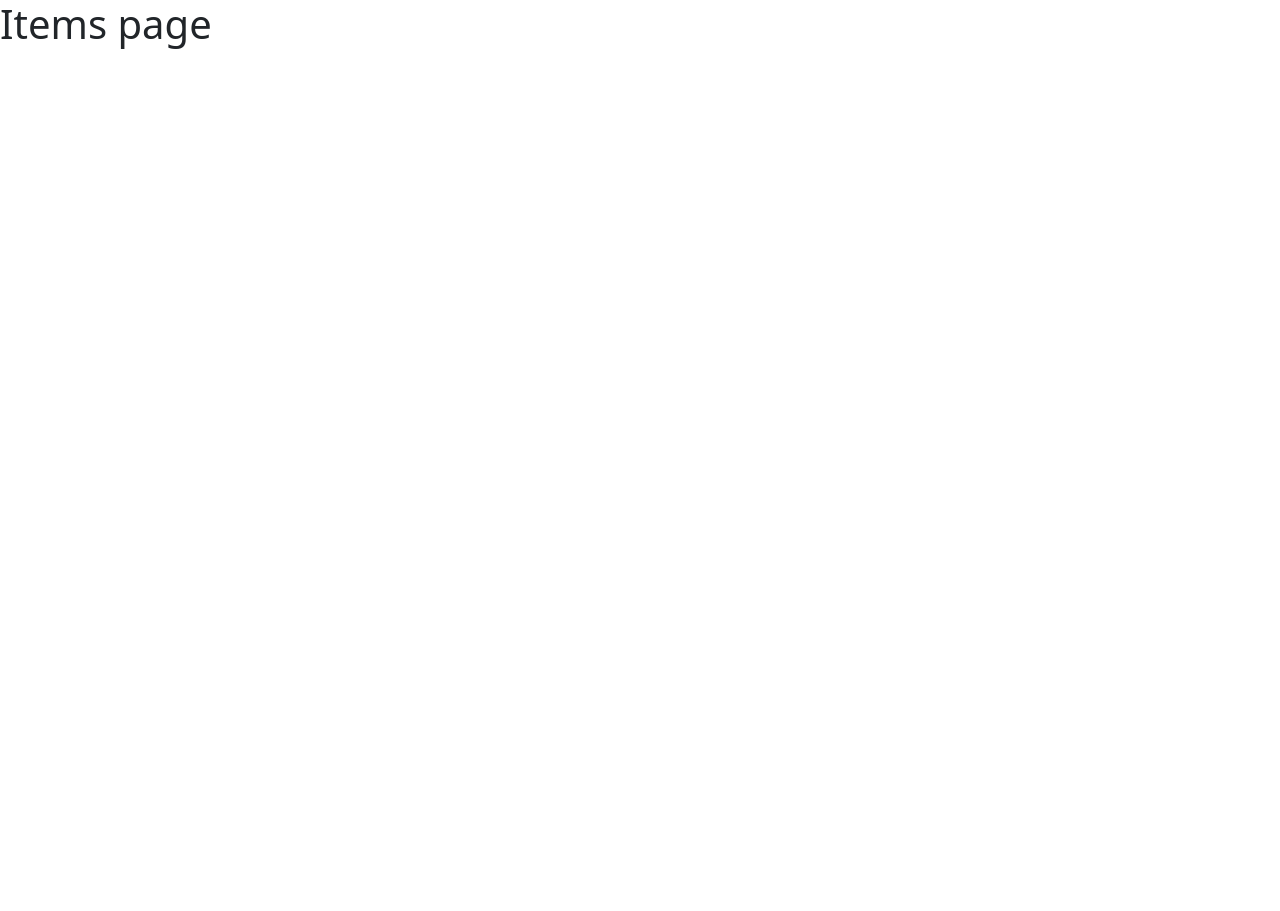
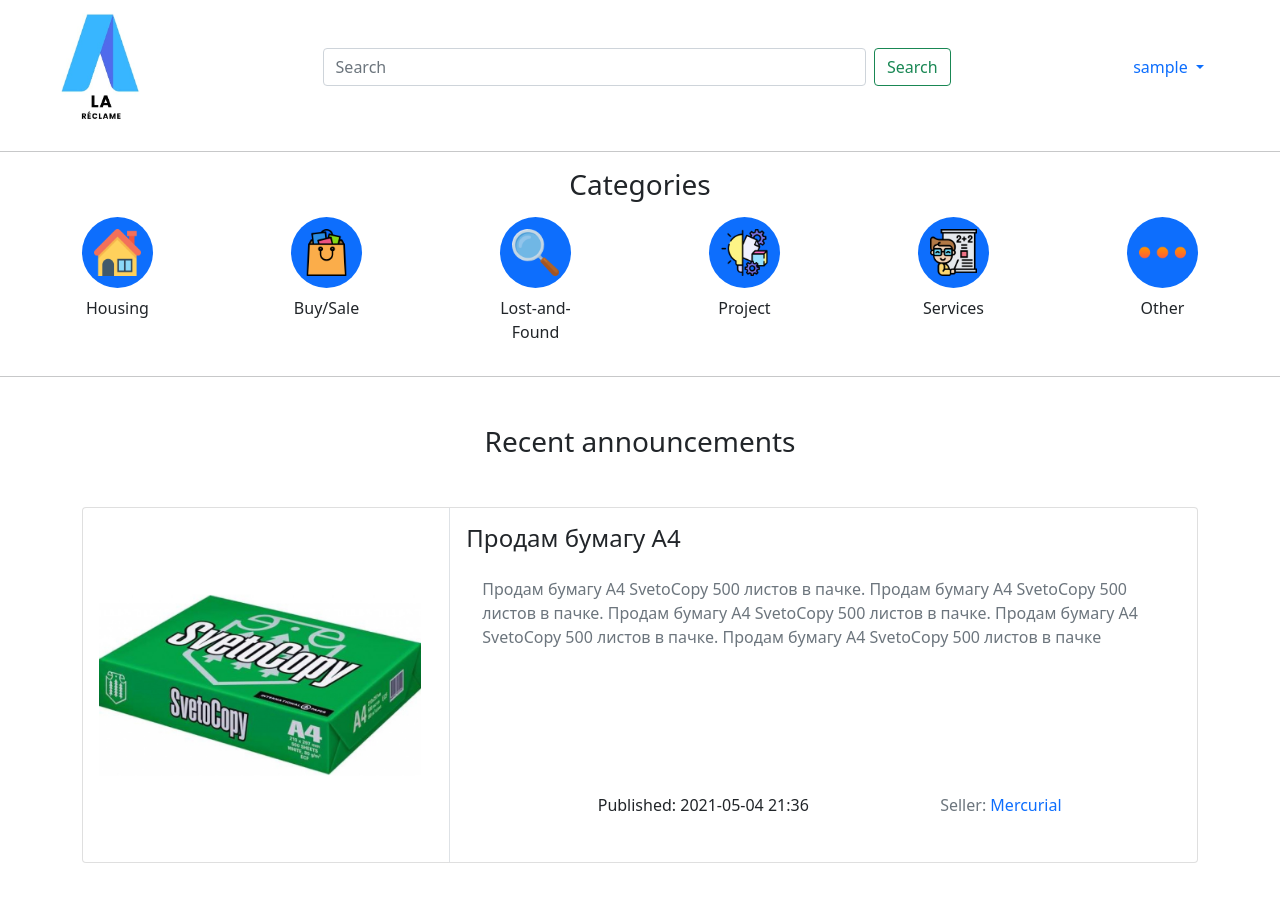
Before and after one commit to nrrnie/LaReclame, a Flask app: page /items/ in a window 1280 px wide. Before the commit the page is almost empty. Before the commit the page ends 49 px from the top, so only its background shows below. Run offline with Flask 2, Linux system fonts and the light colour scheme; the visitor is signed in with stand-in values (Sample User, id 1); parts of the project's set-up code (start-up, migrations or seed data) failed here and were passed over.

Commit message:
chore: add items page

```diff
--- a/la_reclame/items/routes.py
+++ b/la_reclame/items/routes.py
@@ -1,4 +1,4 @@
-from flask import render_template
+from flask import render_template, session
 from la_reclame.items import items
 from utils import auth_required
 
@@ -6,4 +6,4 @@ from utils import auth_required
 @items.route('/')
 @auth_required
 def items_home():
-    return render_template('items.html')
+    return render_template('items.html', user=session['user'])
--- a/la_reclame/items/templates/items.html
+++ b/la_reclame/items/templates/items.html
@@ -1,7 +1,94 @@
 {% extends 'main.html' %}
+
+{% block links %}
+<link rel="stylesheet" href="static/css/items.css">
+{% endblock %}
 
 {% block title %} Home {% endblock %}
 
 {% block body %}
-<h1>Items page</h1>
+<nav class="navbar navbar-light">
+    <div class="container-fluid d-flex justify-content-between">
+        <a class="navbar-brand ms-5" href="#">
+            <img src="static/images/logo.png" alt="logo" style="width:80px;">
+        </a>
+        <form class="d-flex w-50">
+            <input class="form-control me-2" type="search" placeholder="Search" aria-label="Search">
+            <button class="btn btn-outline-success" type="submit">Search</button>
+        </form>
+        <div class="nav-item dropdown me-5">
+            <a class="nav-link dropdown-toggle" href="#" id="navbarDropdown" role="button" data-bs-toggle="dropdown"
+               aria-expanded="false">
+                {{ user.username }}
+            </a>
+            <ul class="dropdown-menu" aria-labelledby="navbarDropdown">
+                <li><a class="dropdown-item" href="#">Action</a></li>
+                <li><a class="dropdown-item" href="#">Another action</a></li>
+                <li>
+                    <hr class="dropdown-divider">
+                </li>
+                <li><a class="dropdown-item" href="#">Something else here</a></li>
+            </ul>
+        </div>
+    </div>
+
+</nav>
+<hr class="my-3">
+<div class="container">
+    <h3 class="text-center my-3">Categories</h3>
+    <div class="row d-flex justify-content-between">
+        <div class="col-sm-1">
+            <div class="bg-primary rounded-circle p-1"><img src="static/images/house.png" class="p-2 img-fluid"></div>
+            <p class="text-center pt-2">Housing</p>
+        </div>
+        <div class="col-sm-1">
+            <div class="bg-primary rounded-circle p-1"><img src="static/images/buy1.png" class="p-2 img-fluid">
+            </div>
+            <p class="text-center pt-2">Buy/Sale</p>
+        </div>
+        <div class="col-sm-1">
+            <div class="bg-primary rounded-circle p-1"><img src="static/images/search.png" class="p-2 img-fluid">
+            </div>
+            <p class="text-center pt-2">Lost-and-Found</p>
+        </div>
+        <div class="col-sm-1">
+            <div class="bg-primary rounded-circle p-1"><img src="static/images/project.png" class="p-2 img-fluid">
+            </div>
+            <p class="text-center pt-2">Project</p>
+        </div>
+        <div class="col-sm-1">
+            <div class="bg-primary rounded-circle p-1"><img src="static/images/tutor.png" class="p-2 img-fluid">
+            </div>
+            <p class="text-center pt-2">Services</p>
+        </div>
+        <div class="col-sm-1">
+            <div class="bg-primary rounded-circle p-1"><img src="static/images/other.png" class="p-2 img-fluid">
+            </div>
+            <p class="text-center pt-2">Other</p>
+        </div>
+    </div>
+</div>
+
+<hr class="my-3">
+<h3 class="text-center my-5">Recent announcements</h3>
+
+<div class="container mt-5">
+    <div class="card mb-5">
+        <div class="row">
+            <div class="col-sm-4 border-end">
+                <img src="static/images/A4.jpg" class="img-fluid rounded-start p-3">
+            </div>
+            <div class="col-sm-8 p-3">
+                <h4 class="card-title">Продам бумагу А4</h4>
+                <p class="card-body text-secondary pb-5">Продам бумагу A4 SvetoCopy 500 листов в пачке. Продам
+                    бумагу A4 SvetoCopy 500 листов в пачке. Продам бумагу A4 SvetoCopy 500 листов в пачке. Продам
+                    бумагу A4 SvetoCopy 500 листов в пачке. Продам бумагу A4 SvetoCopy 500 листов в пачке</p>
+                <div class="d-flex justify-content-evenly mt-5 pt-5">
+                    <p class="d-inline">Published: 2021-05-04 21:36</p>
+                    <p class="text-end text-secondary d-inline">Seller: <a class="text-primary text-decoration-none">Mercurial</a>
+                </div>
+            </div>
+        </div>
+    </div>
+</div>
 {% endblock %}
```
Also changed, not shown: la_reclame/items/static/css/items.css (added, +99 -0 lines).
